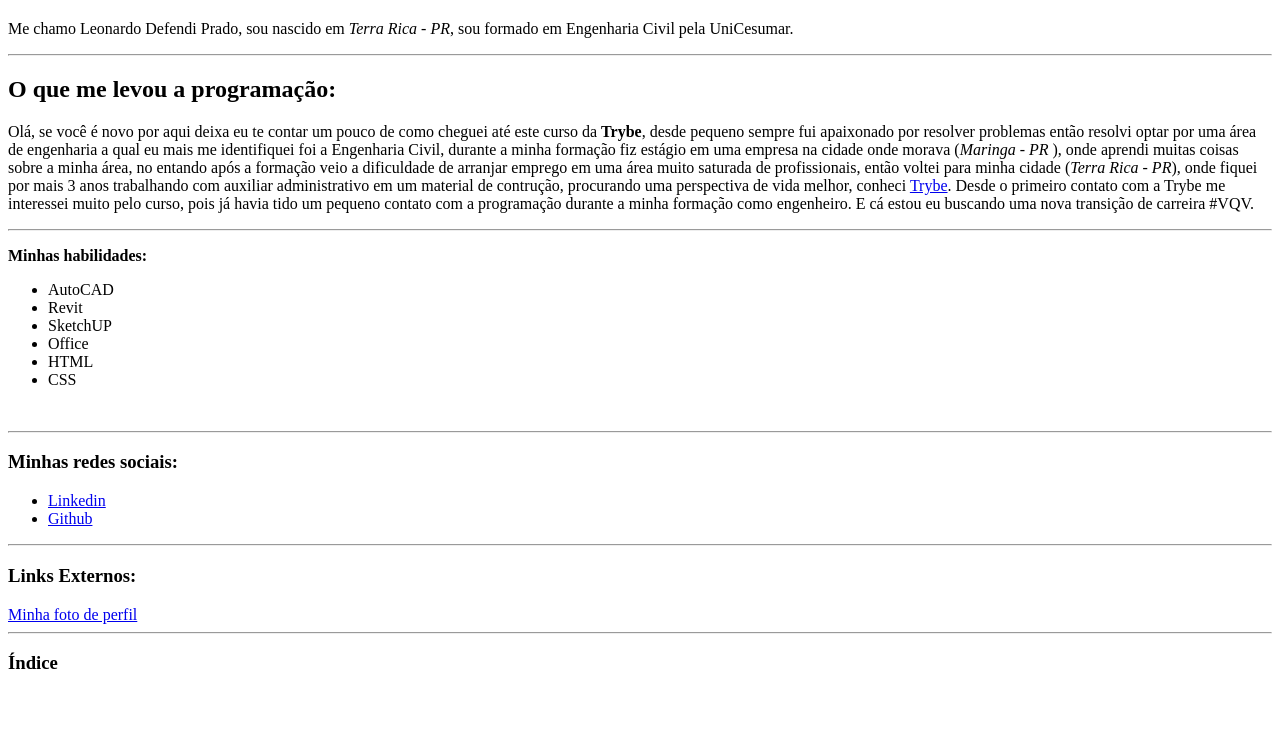
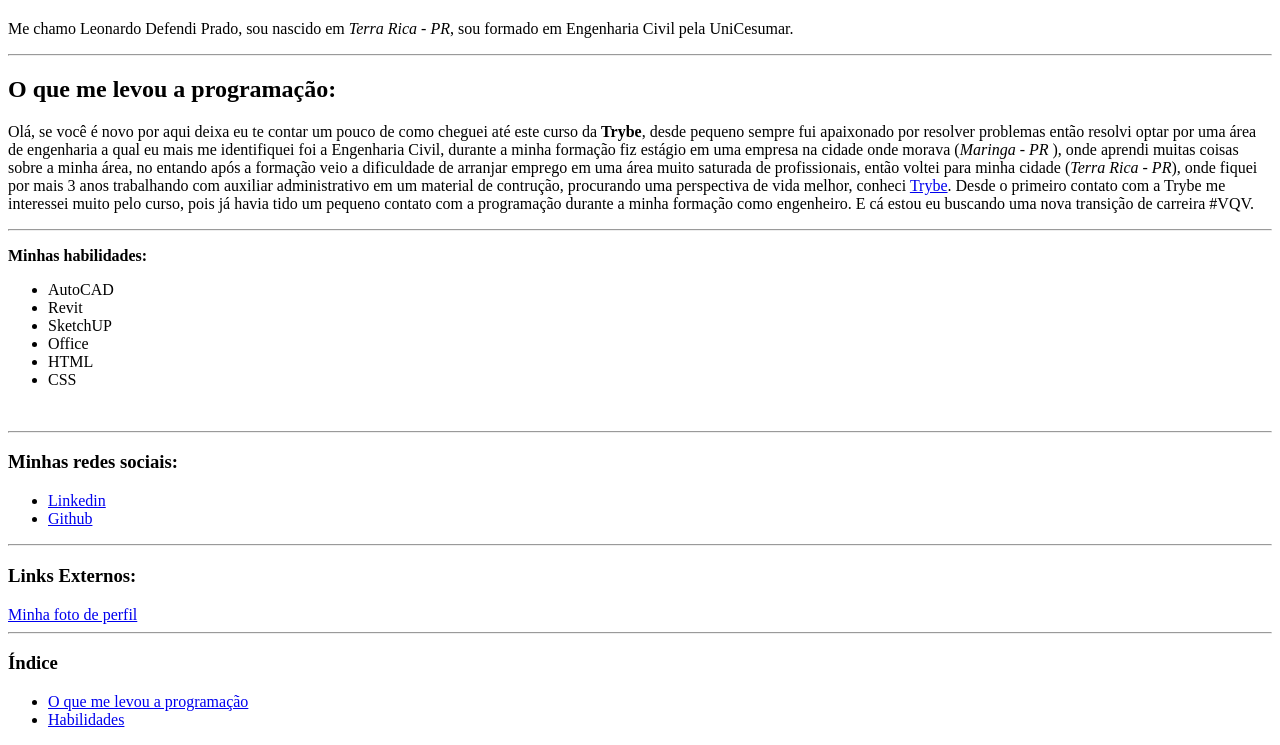
Before and after one commit to leonardodefendi/portifolio-web, a plain HTML site: page index.html in a window 1280 px wide. Shown: the part 272-1017 px from the top of the page. Before the commit the page ends 965 px from the top, so only its background shows below. Drawn offline with Linux system fonts and the light colour scheme.

Commit message:
Indice feito

```diff
--- a/index.html
+++ b/index.html
@@ -13,12 +13,12 @@
         Me chamo Leonardo Defendi Prado, sou nascido em <em>Terra Rica - PR</em>, sou formado em Engenharia Civil pela UniCesumar.
     </p>
     <hr>
-    <h2>O que me levou a programação:</h2>
+    <h2 id="biografia">O que me levou a programação:</h2>
     <p>
         Olá, se você é novo por aqui deixa eu te contar um pouco de como cheguei até este curso da <strong>Trybe</strong>, desde pequeno sempre fui apaixonado por resolver problemas então resolvi optar por uma área de engenharia a qual eu mais me identifiquei foi a Engenharia Civil, durante a minha formação fiz estágio em uma empresa na cidade onde morava (<em>Maringa - PR </em>), onde aprendi muitas coisas sobre a minha área, no entando após a formação veio a dificuldade de arranjar emprego em uma área muito saturada de profissionais, então voltei para minha cidade (<em>Terra Rica - PR</em>), onde fiquei por mais 3 anos trabalhando com auxiliar administrativo em um material de contrução, procurando uma perspectiva de vida melhor, conheci <a href="https://www.betrybe.com/" target="_blank">Trybe</a>. Desde o primeiro contato com a Trybe me interessei muito pelo curso, pois já havia tido um pequeno contato com a programação durante a minha formação como engenheiro. E cá estou eu buscando uma nova transição de carreira #VQV.
     </p>
     <hr>
-    <p><strong>Minhas habilidades:</strong></p>
+    <p id="habilidades"><strong>Minhas habilidades:</strong></p>
     <ul>
         <li>AutoCAD</li>
         <li>Revit</li>
@@ -39,6 +39,11 @@
     <a href="./imagens/foto-github.jpeg" target="_blanck" >Minha foto de perfil</a>
     <hr>
     <h3>Índice</h3>
+    <ul>
+        <li><a href="#biografia">O que me levou a programação</a></li>
+        <li><a href="#habilidades">Habilidades</a></li>
+
+    </ul>
 
 
 
```
